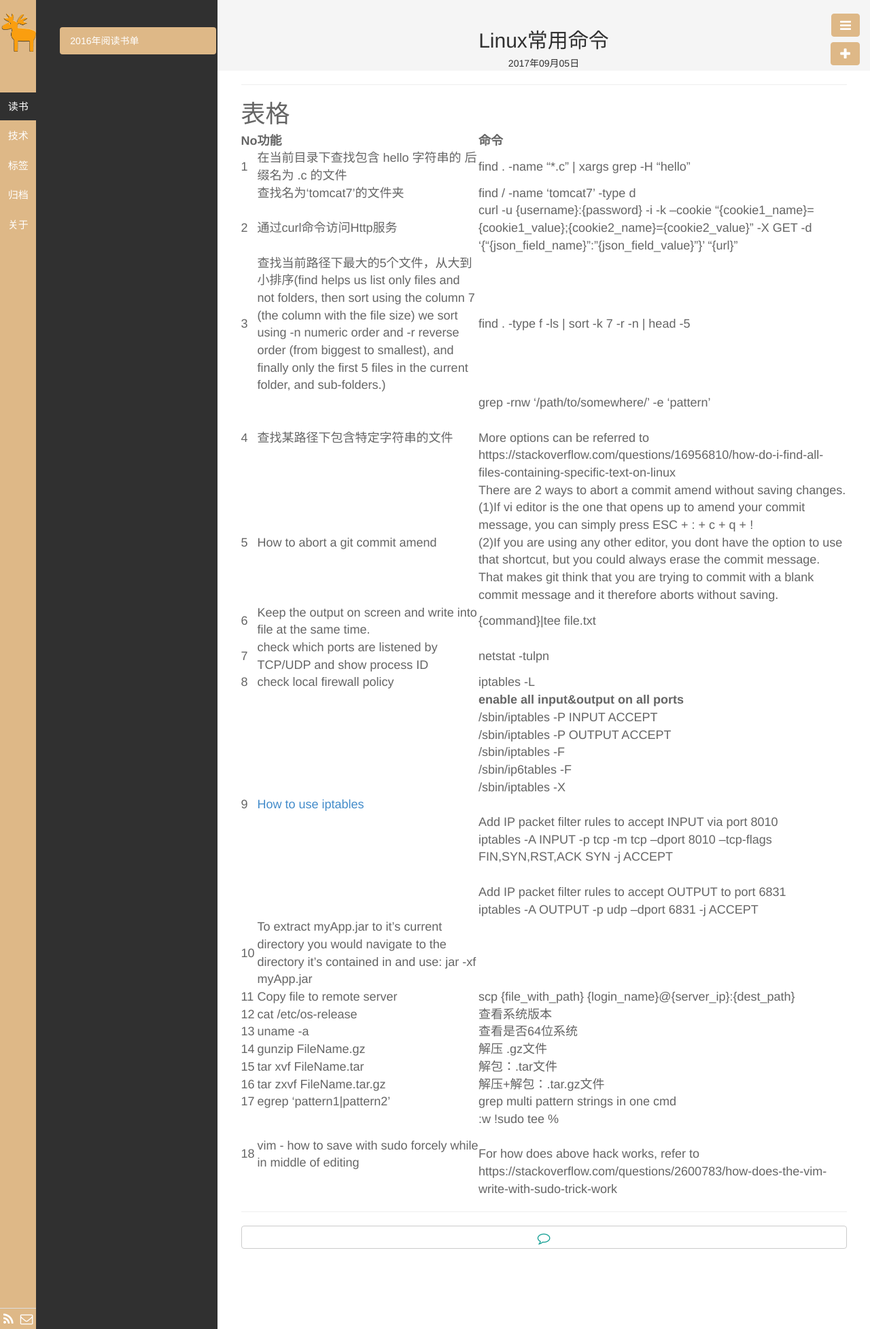
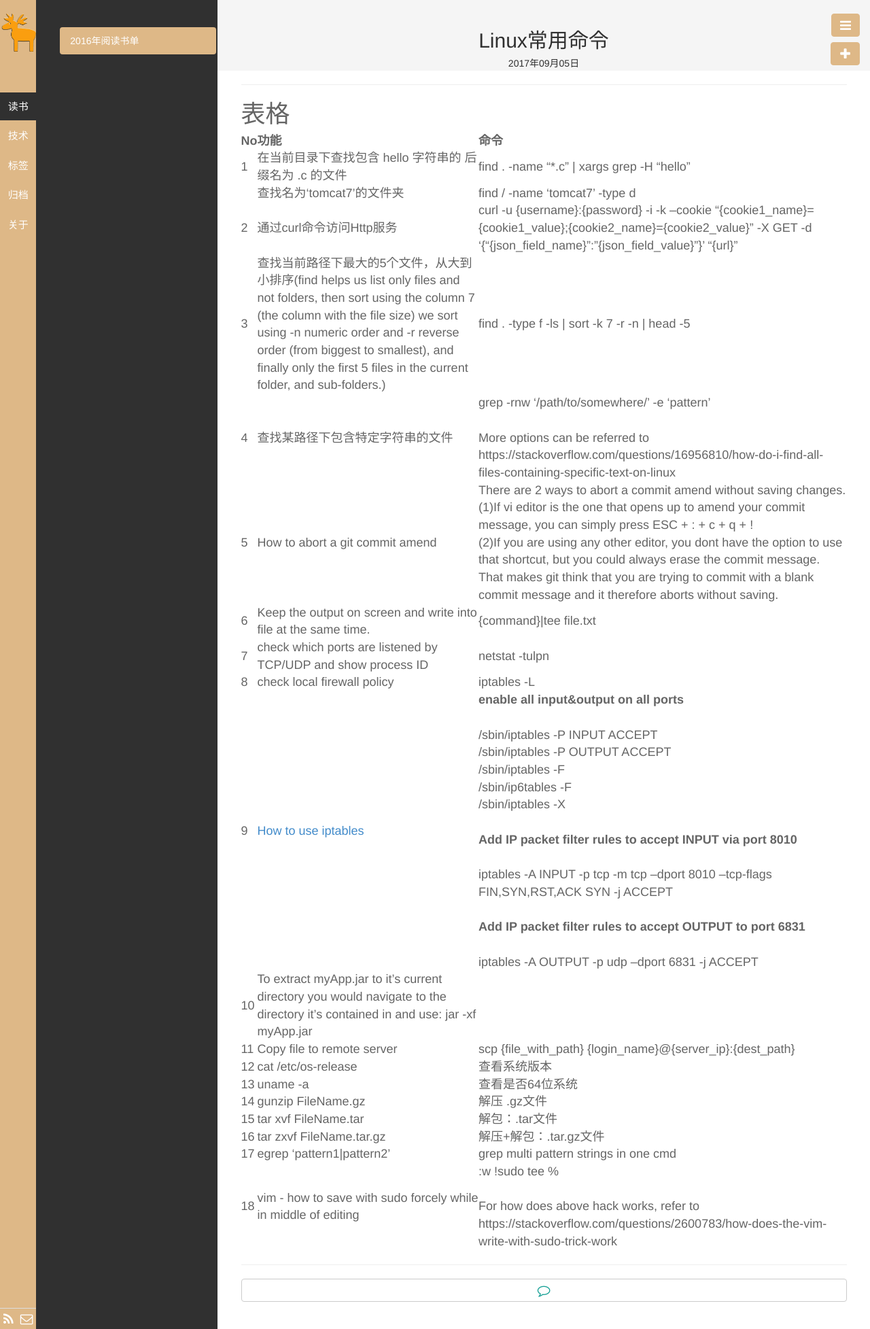
Before and after one commit to qhdwhy184/qhdwhy184.github.io, a Jekyll site: the page built from _posts/技术/2017-09-05-Linux常用命令.md, in a window 1280 px wide. Shown: the whole page at 68% size. Built offline with Jekyll 4.4.1, drawn with Linux system fonts in a browser that asks for light colours.

```diff
--- a/_posts/技术/2017-09-05-Linux常用命令.md
+++ b/_posts/技术/2017-09-05-Linux常用命令.md
@@ -22,7 +22,7 @@ description:
 |6|Keep the output on screen and write into file at the same time.| {command}\|tee file.txt|
 |7|check which ports are listened by TCP/UDP and show process ID|netstat -tulpn|
 |8|check local firewall policy|iptables -L|
-|9|[How to use iptables](https://wiki.centos.org/HowTos/Network/IPTables)| <b> enable all input&output on all ports</b> <br/>/sbin/iptables -P INPUT ACCEPT <br/>/sbin/iptables -P OUTPUT ACCEPT <br/>/sbin/iptables -F <br/>/sbin/ip6tables -F <br/>/sbin/iptables -X <br/><br/>Add IP packet filter rules to accept INPUT via port 8010 <br/>iptables -A INPUT -p tcp -m tcp --dport 8010 --tcp-flags FIN,SYN,RST,ACK SYN -j ACCEPT <br/><br/>Add IP packet filter rules to accept OUTPUT to port 6831 <br/>iptables -A OUTPUT -p udp --dport 6831 -j ACCEPT|
+|9|[How to use iptables](https://wiki.centos.org/HowTos/Network/IPTables)| <b>enable all input&output on all ports</b> <br/><br/>/sbin/iptables -P INPUT ACCEPT <br/>/sbin/iptables -P OUTPUT ACCEPT <br/>/sbin/iptables -F <br/>/sbin/ip6tables -F <br/>/sbin/iptables -X <br/><br/><b>Add IP packet filter rules to accept INPUT via port 8010</b> <br/><br/>iptables -A INPUT -p tcp -m tcp --dport 8010 --tcp-flags FIN,SYN,RST,ACK SYN -j ACCEPT <br/><br/><b>Add IP packet filter rules to accept OUTPUT to port 6831</b><br/><br/>iptables -A OUTPUT -p udp --dport 6831 -j ACCEPT|
 |10|To extract myApp.jar to it's current directory you would navigate to the directory it's contained in and use: jar -xf myApp.jar||
 |11|Copy file to remote server|scp {file_with_path}    {login_name}@{server_ip}:{dest_path}|
 |12|cat /etc/os-release|查看系统版本|
```
